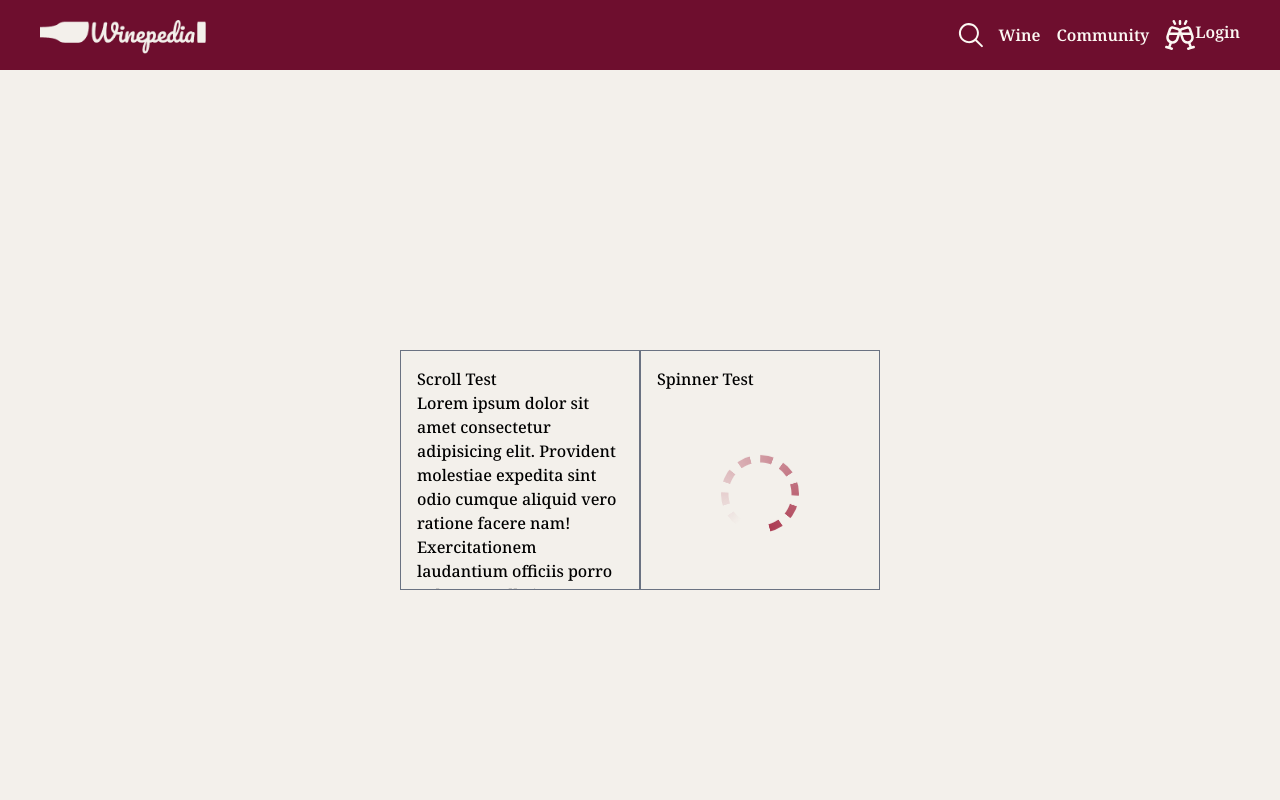
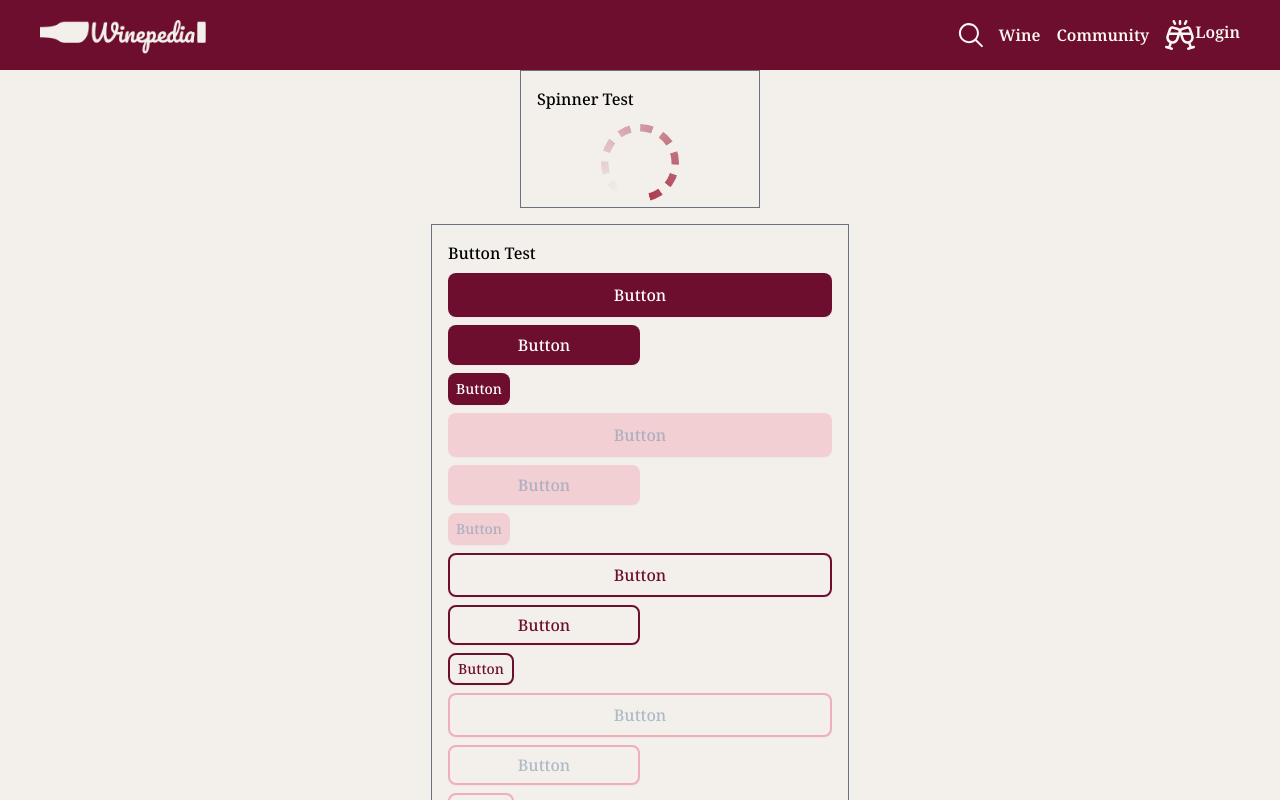
Before and after one commit to prgrms-fe-devcourse/FES-5-Project3-TEAM-3, a React (Vite) app: page /my-page in a window 1280 px wide. Shown: the top 800 px of the page. Built offline with nearby package versions, Linux system fonts and the light colour scheme; a web font is replaced by a local one.

Commit message:
[Feat] 공통 Button Component CVA로 스타일 지정

```diff
--- a/package.json
+++ b/package.json
@@ -13,6 +13,7 @@
   "dependencies": {
     "@supabase/supabase-js": "^2.56.0",
     "@types/node": "^24.3.0",
+    "class-variance-authority": "^0.7.1",
     "clsx": "^2.1.1",
     "dom": "^0.0.3",
     "react": "^19.1.1",
--- a/src/component/Button.tsx
+++ b/src/component/Button.tsx
@@ -1,6 +1,81 @@
-function Button() {
+import tw from "@/utils/tw";
+import { cva, type VariantProps } from "class-variance-authority"
+
+const buttonVariants = cva(
+  "inline-flex self-start shrink-0 justify-center items-center rounded-lg font-bold overflow-hidden shadow-[0px_1px_2px_0px_rgba(105,81,255,0.05)] transition-colors duration-150 font-medium select-none cursor-pointer focus:outline-none focus-visible:ring-2 focus-visible:ring-primary-300 disabled:cursor-not-allowed",
+  {
+    variants: {
+      size: {
+        sm: "w-auto h-8 flex-none px-2 text-sm",
+        md: "w-48 h-10 px-4 text-base",
+        lg: "w-96 h-11 px-4 text-base"
+      },
+      borderType: {
+        solid: "",
+        outline: "border border-2",
+      },
+      color: {
+        primary: "",
+        secondary: ""
+      }
+    },
+    compoundVariants: [
+      // primary + solid
+      {
+        borderType: "solid",
+        color: "primary",
+        class: "bg-primary-500 text-white enabled:hover:bg-primary-300 disabled:bg-primary-200/50 disabled:text-slate-400/70"
+      },
+      // primary + outline
+      {
+        borderType: "outline",
+        color: "primary",
+        class: "border-primary-500 text-primary-500 enabled:hover:bg-primary-300/20 disabled:border-primary-200 disabled:text-slate-400/70"
+      },
+      // secondary + solid
+      {
+        borderType: "solid",
+        color: "secondary",
+        class: "bg-secondary-500 text-secondary-700 enabled:hover:bg-secondary-300 disabled:bg-secondary-200/50 disabled:text-slate-400/70"
+      },
+      // secondary + outline
+      {
+        borderType: "outline",
+        color: "secondary",
+        class: "border-secondary-500 text-secondary-500 enabled:hover:bg-secondary-300/20 disabled:border-secondary-300 disabled:text-slate-400/70"
+      },
+    ]
+  }
+)
+
+type ButtonProps = React.ButtonHTMLAttributes<HTMLButtonElement> &
+  VariantProps<typeof buttonVariants> & {
+  hasIcon?: boolean;
+  fullWidth?: boolean;
+}
+
+function Button( {
+  children,
+  type = "button" as const,
+  size,
+  borderType,
+  color,
+  className,
+  hasIcon = false,
+  fullWidth = false,
+  ...rest
+ }:ButtonProps ) {
   return (
-    <div>Button</div>
+    <button
+      type={type}
+      className={tw(
+        buttonVariants({ size, borderType, color }),
+        hasIcon && "gap-2",
+        fullWidth && "w-full",
+        className
+      )}
+      {...rest}
+    >{children}</button>
   )
 }
 export default Button
--- a/src/pages/MyPage/MyPageLayout.tsx
+++ b/src/pages/MyPage/MyPageLayout.tsx
@@ -1,16 +1,42 @@
+import Button from "@/component/Button"
 import Spinner from "@/component/Spinner"
-import { Outlet } from "react-router"
+import { Outlet, useNavigate } from "react-router"
 
 function MyPageLayout() {
+  const navigate = useNavigate();
+
   return (
-    <div className="myPageContainer w-full h-screen flex justify-center items-center ">
-      <div className="w-60 h-60 border border-gray-500 p-4 overflow-y-auto">
-        <h1>Scroll Test</h1>
-        <p className="">Lorem ipsum dolor sit amet consectetur adipisicing elit. Provident molestiae expedita sint odio cumque aliquid vero ratione facere nam! Exercitationem laudantium officiis porro voluptas nulla inventore dolore sapiente natus iusto.</p>
-      </div>
-      <div className="w-60 h-60 border border-gray-500 p-4 overflow-y-auto">
+    <div className="myPageContainer w-full h-screen flex justify-center items-center flex-col gap-4 ">
+      <div className="w-60 border border-gray-500 p-4">
         <h1>Spinner Test</h1>
         <Spinner size="80px" />
+      </div>
+      <div className="border border-gray-500 p-4 overflow-y-auto flex flex-col gap-2">
+        <h1>Button Test</h1>
+        <Button size="lg" borderType="solid" color="primary" onClick={() => navigate("/")}>Button</Button>
+        <Button size="md" borderType="solid" color="primary">Button</Button>
+        <Button size="sm" borderType="solid" color="primary">Button</Button>
+        <Button size="lg" borderType="solid" color="primary" disabled>Button</Button>
+        <Button size="md" borderType="solid" color="primary" disabled>Button</Button>
+        <Button size="sm" borderType="solid" color="primary" disabled>Button</Button>
+        <Button size="lg" borderType="outline" color="primary">Button</Button>
+        <Button size="md" borderType="outline" color="primary">Button</Button>
+        <Button size="sm" borderType="outline" color="primary">Button</Button>
+        <Button size="lg" borderType="outline" color="primary" disabled>Button</Button>
+        <Button size="md" borderType="outline" color="primary" disabled>Button</Button>
+        <Button size="sm" borderType="outline" color="primary" disabled>Button</Button>
+        <Button size="lg" borderType="solid" color="secondary">Button</Button>
+        <Button size="md" borderType="solid" color="secondary">Button</Button>
+        <Button size="sm" borderType="solid" color="secondary">Button</Button>
+        <Button size="lg" borderType="solid" color="secondary" disabled>Button</Button>
+        <Button size="md" borderType="solid" color="secondary" disabled>Button</Button>
+        <Button size="sm" borderType="solid" color="secondary" disabled>Button</Button>
+        <Button size="lg" borderType="outline" color="secondary">Button</Button>
+        <Button size="md" borderType="outline" color="secondary">Button</Button>
+        <Button size="sm" borderType="outline" color="secondary">Button</Button>
+        <Button size="lg" borderType="outline" color="secondary" disabled>Button</Button>
+        <Button size="md" borderType="outline" color="secondary" disabled>Button</Button>
+        <Button size="sm" borderType="outline" color="secondary" disabled>Button</Button>
       </div>
       <Outlet></Outlet>
     </div>
```
Also changed, not shown: 1 other file (tests, documents, lock files or other folders).
